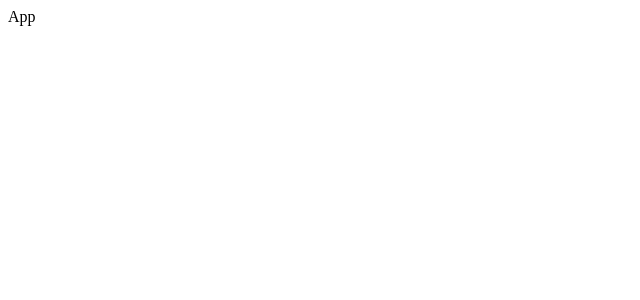
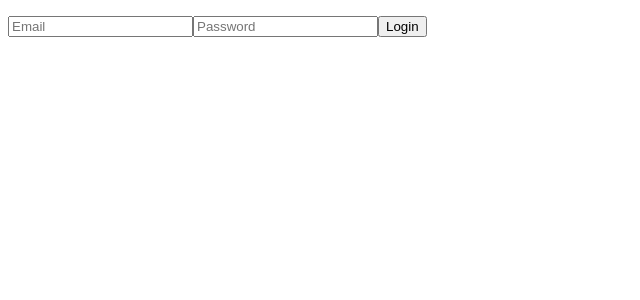
Before and after one commit to JovanUrosevic7/IT-Mentorstva-2, a React (Vite) app in the folder version-7/: page / in a window 1280 px wide. Shown: the top 300 px of the page, without its empty margins (0-640 px from the left). Built offline with nearby package versions, Linux system fonts and the light colour scheme.

Commit message:
Adding zustand and insted of recoil

```diff
--- a/version-7/package.json
+++ b/version-7/package.json
@@ -11,7 +11,9 @@
   },
   "dependencies": {
     "react": "^19.2.8",
-    "react-dom": "^19.2.8"
+    "react-dom": "^19.2.8",
+    "recoil": "^0.7.7",
+    "zustand": "^5.0.15"
   },
   "devDependencies": {
     "@eslint/js": "^10.0.1",
--- a/version-7/src/App.jsx
+++ b/version-7/src/App.jsx
@@ -1,10 +1,21 @@
+import { RecoilRoot } from "recoil"
+import Login from "./Components/Login"
+import UserData from "./Components/UserData"
 
 function App() {
 
 
 
   return (
-    <div>App</div>
+    <div>
+
+      {/* <RecoilRoot> */}
+        <UserData />
+        <Login />
+      {/* </RecoilRoot> */}
+
+
+    </div>
   )
 }
 
--- /dev/null
+++ b/version-7/src/Components/Login.jsx
@@ -0,0 +1,37 @@
+import { useState } from "react";
+import { useUserStore } from "../States/userState";
+
+function Login() {
+
+    const [email, setEmail] = useState("")
+    const [password, setPassword] = useState("")
+
+    const setUserState = useUserStore((state) => state.setUserState)
+
+    const handleLogin = () => {
+        if(email !== "admin@admin.com" || password !== "123456") return
+
+        setUserState({
+            "loggedIn": true,
+            // "email": email,
+        })
+
+
+    }
+
+
+    return (
+        <div>
+
+            <form action="">
+                <input type="text" placeholder="Email" onInput={(e) => setEmail(e.currentTarget.value)}/>
+                <input type="password" placeholder="Password" onInput={(e) => setPassword(e.currentTarget.value)}/>
+                <button type="button" onClick={handleLogin}>Login</button>
+            </form>
+
+
+        </div>
+    )
+}
+
+export default Login
--- /dev/null
+++ b/version-7/src/Components/UserData.jsx
@@ -0,0 +1,14 @@
+import { useRecoilValue } from "recoil"
+import { useUserStore } from "../States/userState"
+
+function UserData() {
+
+    const userData = useUserStore((state) => state.userState)
+    console.log(userData);
+
+    return(
+        <p>{userData.loggedIn}</p>
+    )
+}
+
+export default UserData
--- /dev/null
+++ b/version-7/src/States/userState.tsx
@@ -0,0 +1,7 @@
+import {create} from "zustand"
+
+
+export const useUserStore = create((set) => ({
+    userState: {},
+    setUserState: (newState: any) => set({userState: newState})
+}))
```
Also changed, not shown: 1 other file (tests, documents, lock files or other folders).
